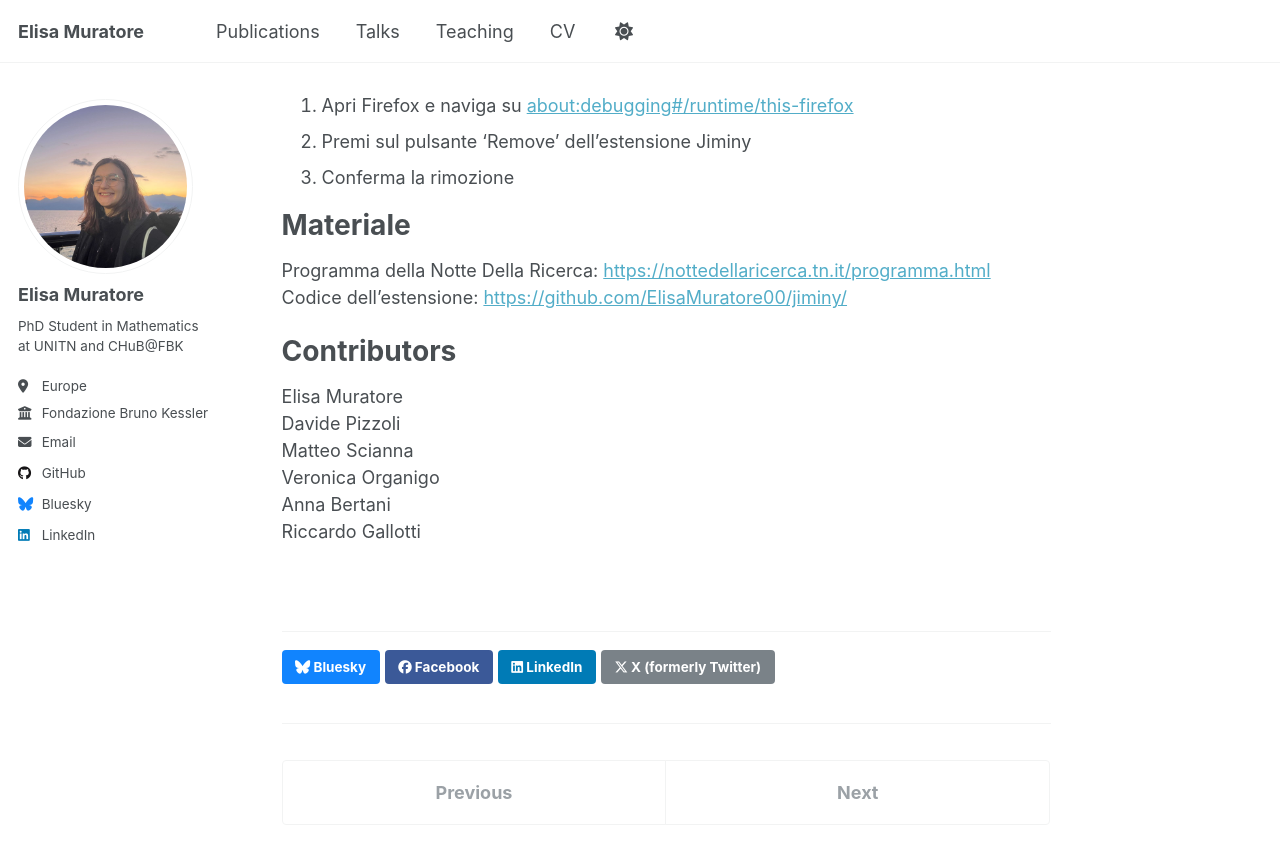
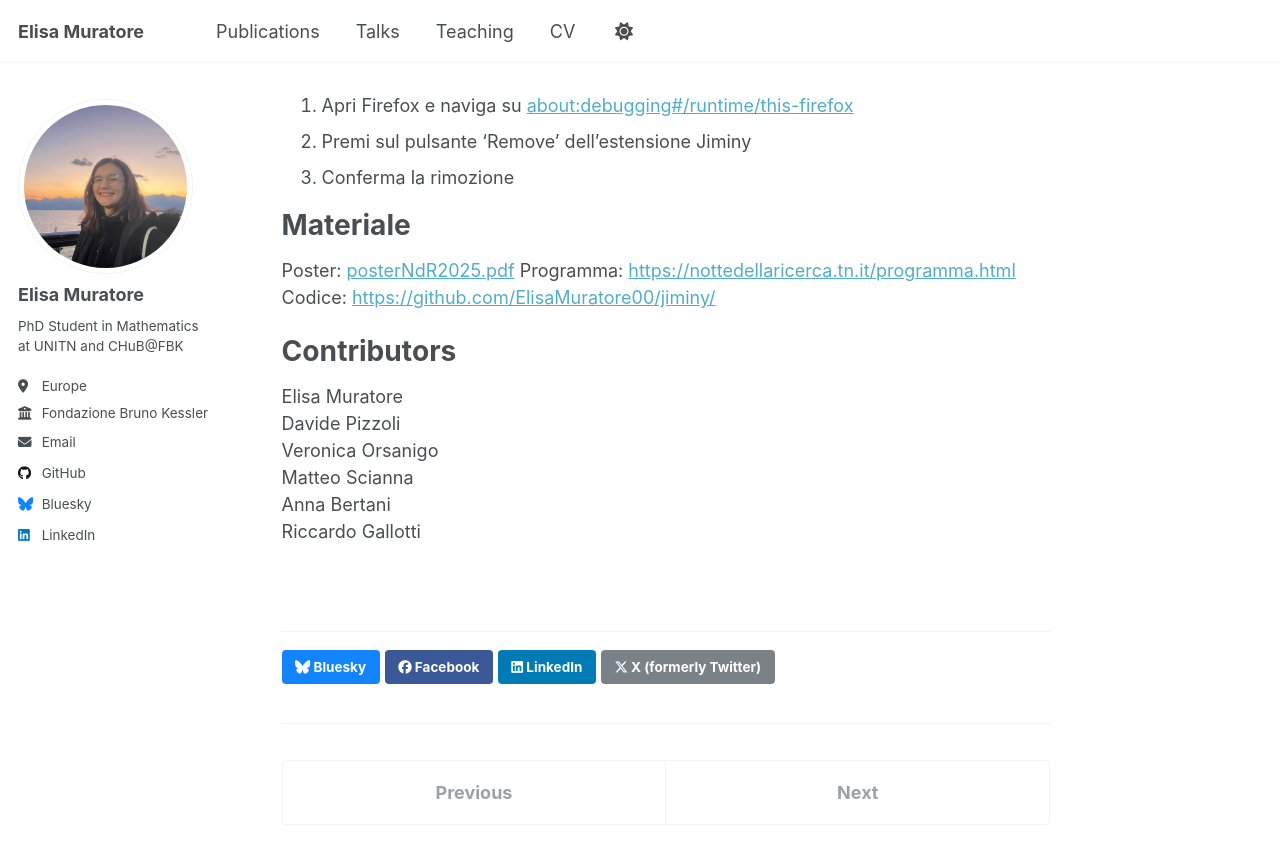
Before and after one commit to ElisaMuratore00/elisamuratore00.github.io, a Jekyll site: the page built from _teaching/2025-notte-della-ricerca.md, in a window 1280 px wide and 900 px high, scrolled down 1961 px. Shown: the top 864 px of the window. Built offline with Jekyll 4.4.1, drawn with Linux system fonts in a browser that asks for light colours; a script that is not in the unit is left out.

Commit message:
feat: update NdR files

```diff
--- a/_teaching/2025-notte-della-ricerca.md
+++ b/_teaching/2025-notte-della-ricerca.md
@@ -62,15 +62,16 @@ Rimuovere l'estensione:
 Materiale
 ======
 
-Programma della Notte Della Ricerca: [https://nottedellaricerca.tn.it/programma.html](https://nottedellaricerca.tn.it/programma.html)
-Codice dell'estensione: [https://github.com/ElisaMuratore00/jiminy/](https://github.com/ElisaMuratore00/jiminy/)
+Poster: [posterNdR2025.pdf](../files/posterNdR2025.pdf)
+Programma: [https://nottedellaricerca.tn.it/programma.html](https://nottedellaricerca.tn.it/programma.html)
+Codice: [https://github.com/ElisaMuratore00/jiminy/](https://github.com/ElisaMuratore00/jiminy/)
 
 
 Contributors
 ======
 Elisa Muratore
 Davide Pizzoli
+Veronica Orsanigo
 Matteo Scianna
-Veronica Organigo
 Anna Bertani
 Riccardo Gallotti
```
Also changed, not shown: _talks/2025-09-26-talk-3.md (+2 -7 lines), 1 other file.
